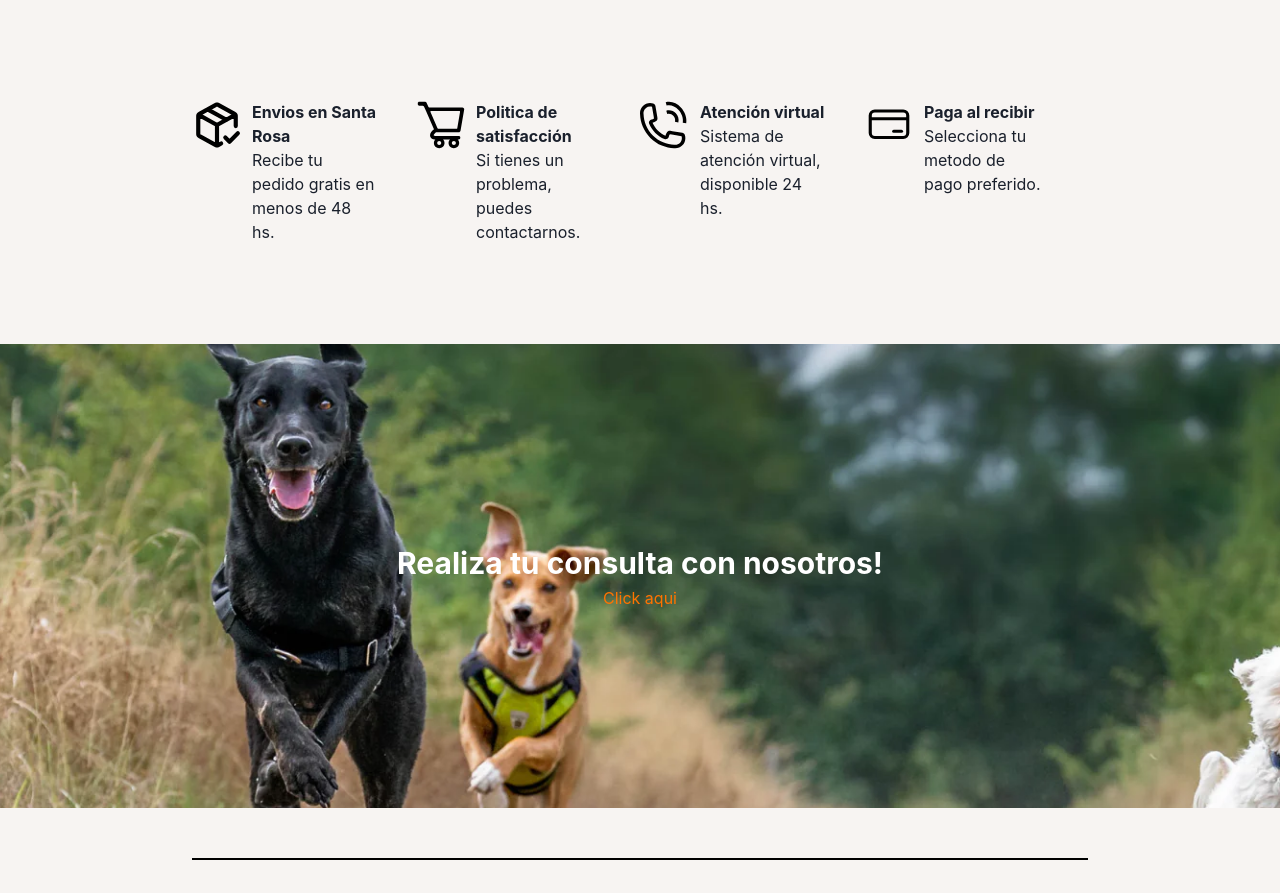
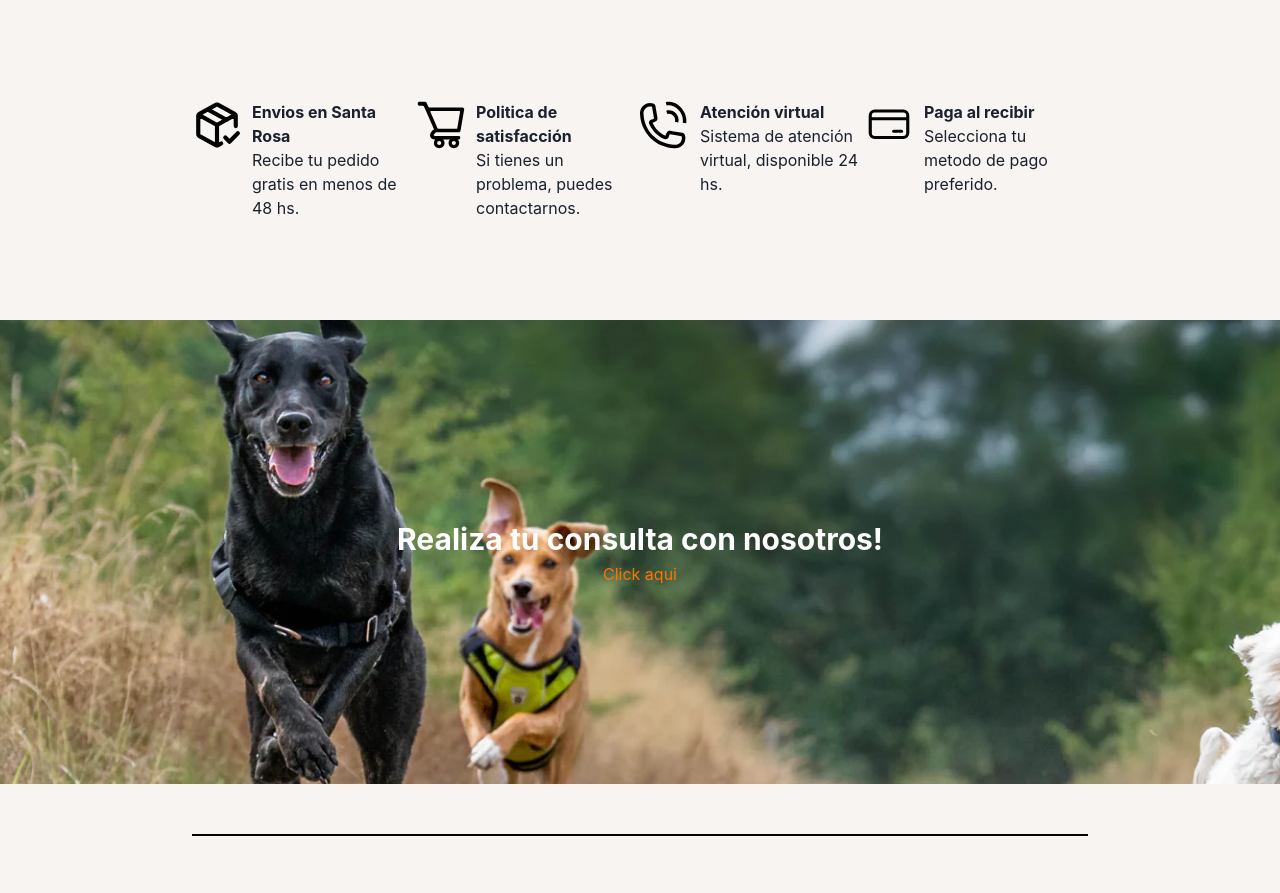
Before and after one commit to RichterTomas/ForrajeriaReact, a React (Vite) app in the folder forrajeria-vite/: page / in a window 1280 px wide. Shown: the part 1526-2419 px from the top of the page. Built offline with nearby package versions, Linux system fonts and the light colour scheme.

Commit message:
realice medidas responsive para la seccion de politicas, haciendo que el texto se adapte a las resoluciones (disminuyendo su tamaño de fuente) y haciendo que, a partir de medidas medianas, los iconos y los textos se encolumnen para que quepan en pantalla sin superponerse

```diff
--- a/forrajeria-vite/src/Components/Inicio/Inicio.jsx
+++ b/forrajeria-vite/src/Components/Inicio/Inicio.jsx
@@ -69,7 +69,7 @@ return (
 
 
         <Box width='70%' display='flex'  flexDirection = 'column' justifyContent='space-between' paddingTop = '100px' id ='distribuidores'>
-            <MotionText as = 'h2' fontSize= '30px' fontWeight='light'
+            <MotionText as = 'h2' fontSize={{base: '30px', xl: '30px', lg: '29px', md: '27px', sm: '25px'}} fontWeight='light'
               initial = {{x: 0, opacity: 0}}
               whileInView = {{ x: 0, opacity: 1}}
               viewport={{once: true}}
@@ -132,35 +132,35 @@ return (
         whileInView = {{ x: 0, opacity: 1}}
         viewport={{once: true}}
         transition = {{duration: 2, ease: 'easeInOut' }}>
-            <Box display='flex' width= '25%'>
-                <Image src='../public/envio.svg' width= '50px' height = '50px'/>
+            <Box display='flex' flexDirection = {{base: 'row', xl: 'row', lg:'row',md: 'column', sm: 'column'}} alignItems={{base:'flex-start', xl:'flex-start', lg:'flex-start',md:'center', sm: 'center'}} textAlign={{base:'left', xl: 'left', lg: 'left',md:'center', sm:'center'}} width= '25%'>
+                <Image src='../public/envio.svg' width= {{base:'50px', xl: '50px', lg: '40px', md: '35px', sm: '25px'}} height = {{base:'50px',xl: '50px',lg: '40px',md: '35px', sm: '25px'}}/>
                 <Flex display='flex' flexDirection='column' paddingLeft = '10px'>
-                    <Text fontWeight='bold'>Envios en Santa Rosa</Text>
-                    <Text width= '75%'>Recibe tu pedido gratis en menos de 48 hs.</Text>
+                    <Text fontSize= {{base:'16px', xl: '16px', lg: '15px', md: '14px', sm: '11px'}} fontWeight='bold'>Envios en Santa Rosa</Text>
+                    <Text fontSize= {{base:'16px', xl: '16px', lg: '15px', md: '14px', sm: '11px'}} width= {{base:'75%', md:'100%', sm:'100%'}}>Recibe tu pedido gratis en menos de 48 hs.</Text>
                 </Flex>
             </Box>
 
-            <Box display='flex' width= '25%'>
-                <Image src='../public/politica.svg' width= '50px' height = '50px'/>
+            <Box display= 'flex' flexDirection = {{base: 'row', xl: 'row', lg:'row',md: 'column', sm: 'column'}} alignItems={{base:'flex-start', xl:'flex-start', lg:'flex-start',md:'center', sm: 'center'}} textAlign={{base:'left', xl: 'left', lg: 'left',md:'center', sm:'center'}} width= '25%'>
+                <Image src='../public/politica.svg' width= {{base:'50px', xl: '50px', lg: '40px', md: '35px', sm: '25px'}} height = {{base:'50px',xl: '50px',lg: '40px',md: '35px', sm: '25px'}}/>
                 <Flex display='flex' flexDirection='column' paddingLeft = '10px'>
-                    <Text fontWeight='bold'>Politica de satisfacción</Text>
-                    <Text width= '70%'>Si tienes un problema, puedes contactarnos.</Text>
+                    <Text fontSize= {{base:'16px', xl: '16px', lg: '15px', md: '14px', sm: '11px'}} fontWeight='bold'>Politica de satisfacción</Text>
+                    <Text fontSize= {{base:'16px', xl: '16px', lg: '15px', md: '14px', sm: '11px'}}width= {{base:'75%', md:'100%', sm:'100%'}}>Si tienes un problema, puedes contactarnos.</Text>
                 </Flex>
             </Box>
 
-            <Box display='flex' width= '25%'>
-                <Image src='../public/atencion.svg' width= '50px' height = '50px'/>
+            <Box display='flex' flexDirection = {{base: 'row', xl: 'row', lg:'row',md: 'column', sm: 'column'}} alignItems={{base:'flex-start', xl:'flex-start', lg:'flex-start',md:'center', sm: 'center'}} textAlign={{base:'left', xl: 'left', lg: 'left',md:'center', sm:'center'}} width= '25%'>
+                <Image src='../public/atencion.svg' width= {{base:'50px', xl: '50px', lg: '40px', md: '35px', sm: '25px'}} height = {{base:'50px',xl: '50px',lg: '40px',md: '35px', sm: '25px'}}/>
                 <Flex display='flex' flexDirection='column' paddingLeft = '10px'>
-                    <Text fontWeight='bold'>Atención virtual</Text>
-                    <Text width= '75%'>Sistema de atención virtual, disponible 24 hs.</Text>
+                    <Text fontSize= {{base:'16px', xl: '16px', lg: '15px', md: '14px', sm: '11px'}} fontWeight='bold'>Atención virtual</Text>
+                    <Text fontSize= {{base:'16px', xl: '16px', lg: '15px', md: '14px', sm: '11px'}} width= {{base:'75%', md:'100%', sm:'100%'}}>Sistema de atención virtual, disponible 24 hs.</Text>
                 </Flex>
             </Box>
 
-            <Box display='flex' width = '25%'>
-                <Image src='../public/pago.svg' width= '50px' height = '50px'/>
+            <Box display='flex' flexDirection = {{base: 'row', xl: 'row', lg:'row',md: 'column', sm: 'column'}} alignItems={{base:'flex-start', xl:'flex-start', lg:'flex-start',md:'center', sm: 'center'}} textAlign={{base:'left', xl: 'left', lg: 'left',md:'center', sm:'center'}} width = '25%'>
+                <Image src='../public/pago.svg' width= {{base:'50px', xl: '50px', lg: '40px', md: '35px', sm: '25px'}} height = {{base:'50px',xl: '50px',lg: '40px',md: '35px', sm: '25px'}}/>
                 <Flex display='flex' flexDirection='column' paddingLeft = '10px'>
-                    <Text fontWeight='bold'>Paga al recibir</Text>
-                    <Text width= '75%'>Selecciona tu metodo de pago preferido.</Text>
+                    <Text fontSize= {{base:'16px', xl: '16px', lg: '15px', md: '14px', sm: '11px'}} fontWeight='bold'>Paga al recibir</Text>
+                    <Text fontSize= {{base:'16px', xl: '16px', lg: '15px', md: '14px', sm: '11px'}} width= {{base:'75%', md:'100%', sm:'100%'}}>Selecciona tu metodo de pago preferido.</Text>
                 </Flex>
             </Box>
 
```
